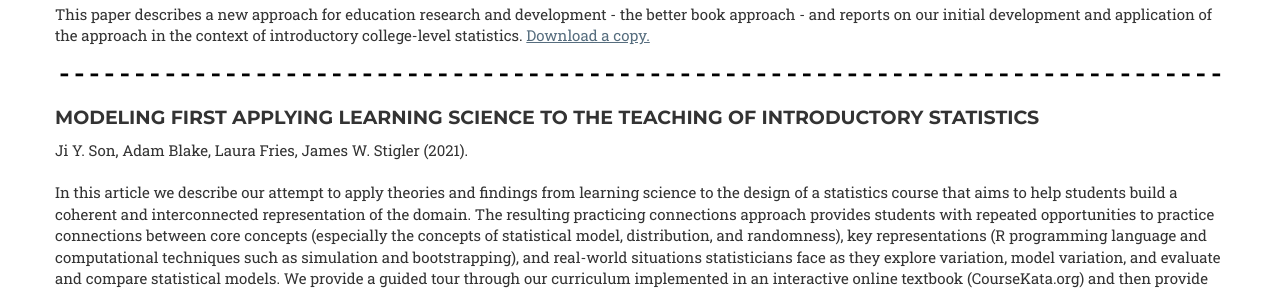
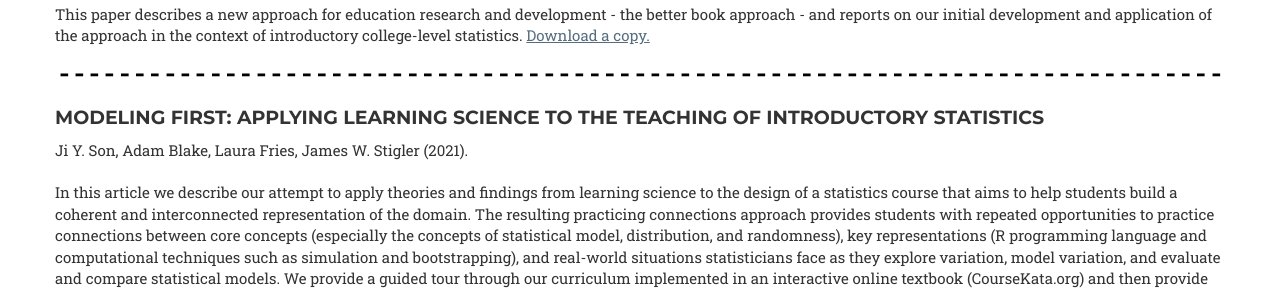
Before and after one commit to UCLATALL/TALL, a Jekyll site: the page built from index.html, in a window 1280 px wide and 900 px high, scrolled down 3729 px. Shown: the part 154-446 px from the top of the window. Built offline with Jekyll 4.4.1, drawn with Linux system fonts in a browser that asks for light colours; some web fonts are replaced; some of the changed lines change nothing that is shown.

Commit message:
update tiile

```diff
--- a/_config.yml
+++ b/_config.yml
@@ -85,11 +85,11 @@ papers:
     filename: The “Better Book” Approach for Education.pdf
     abstract: This paper describes a new approach for education research and development - the better book approach - and reports on our initial development and application of the approach in the context of introductory college-level statistics.
 
-  - name: "Modeling First Applying Learning Science to the Teaching of Introductory Statistics"
+  - name: "Modeling First: Applying Learning Science to the Teaching of Introductory Statistics"
     authors: Ji Y. Son, Adam Blake, Laura Fries, James W. Stigler
     journal: Journal of Statistics Education
     year: 2021
-    filename: Modeling First Applying Learning Science to the Teaching of Introductory Statistics
+    filename: Modeling First Applying Learning Science to the Teaching of Introductory Statistics.pdf
     abstract: In this article we describe our attempt to apply theories and findings from learning science to the design of a statistics course that aims to help students build a coherent and interconnected representation of the domain. The resulting practicing connections approach provides students with repeated opportunities to practice connections between core concepts (especially the concepts of statistical model, distribution, and randomness), key representations (R programming language and computational techniques such as simulation and bootstrapping), and real-world situations statisticians face as they explore variation, model variation, and evaluate and compare statistical models. We provide a guided tour through our curriculum implemented in an interactive online textbook (CourseKata.org) and then provide some evidence that students who complete the course are able to transfer what they have learned to the learning of new statistical techniques.
 
   - name: "Instructed Hand Movements Affect Students’ Learning of an Abstract Concept from Video"
```
